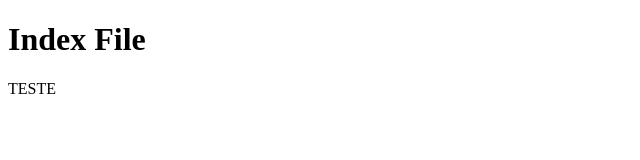
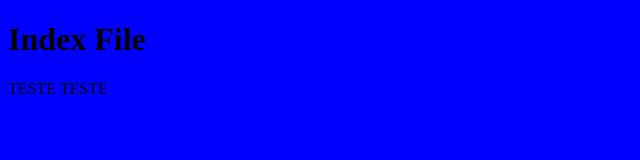
Before and after one commit to silviohfleming/curso-git, a plain HTML site: page index.html in a window 1280 px wide. Shown: the whole page, without its empty margins (0-640 px from the left). Drawn offline with Linux system fonts and the light colour scheme.

Commit message:
Inicio do design

```diff
--- /dev/null
+++ b/estilo.css
@@ -0,0 +1,3 @@
+body{
+	background-color: blue;
+}
--- a/index.html
+++ b/index.html
@@ -3,12 +3,13 @@
 <head>
     <meta charset="UTF-8">
     <title>Title</title>
+    <link rel="stylesheet" type="text/css" href="estilo.css">
 </head>
 <body>
 <h1>Index File</h1>
 <div>
     <p>
-        TESTE
+        TESTE TESTE
     </p>
 </div>
 </body>
```
